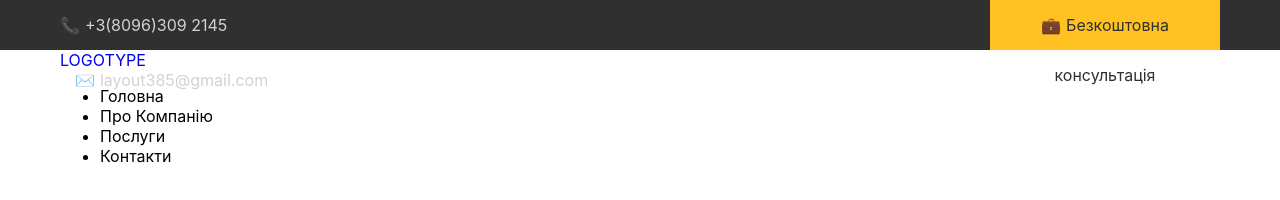
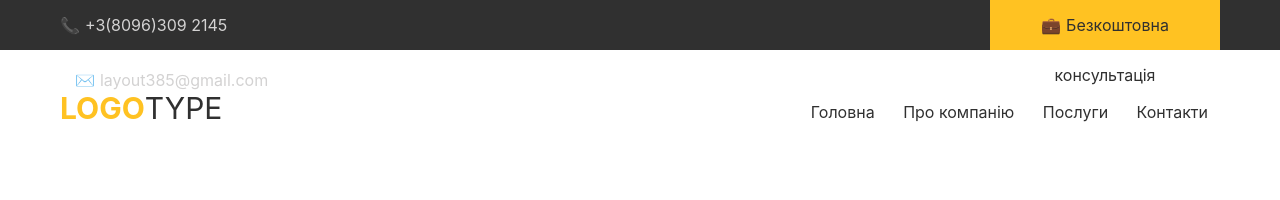
Before and after one commit to kozakvasyl/Magento_frontEnd_task_A, a plain HTML site: page index.html in a window 1280 px wide. Drawn offline with Linux system fonts and the light colour scheme.

Commit message:
added adaptive to header-bottom

```diff
--- a/index.html
+++ b/index.html
@@ -25,12 +25,12 @@
         </div>
         <div class="header-bottom">
             <div class="container">
-                <a href="http://">LOGOTYPE</a>
+                <a class="logo" href="http://"><span>LOGO</span>TYPE</a>
                 <ul>
-                    <li>Головна</li>
-                    <li>Про Компанію</li>
-                    <li>Послуги</li>
-                    <li>Контакти</li>
+                    <li><a href="http://">Головна</a></li>
+                    <li><a href="http://">Про компанію</a></li>
+                    <li><a href="http://">Послуги</a></li>
+                    <li><a href="http://">Контакти</a></li>
                 </ul>
             </div>
         </div>
--- a/styles/style.css
+++ b/styles/style.css
@@ -18,7 +18,7 @@ a {
 }
 
 
-/* _____________HEADER styles___________ */
+/* _____________HEADER-top styles___________ */
 
 .header-top {
     background-color: #303030;
@@ -100,3 +100,63 @@ a {
         height: 50px;
     }
 }
+
+
+/* _____________HEADER-bottom styles___________ */
+
+.header-bottom {
+    padding-top: 40px;
+    text-align: center;
+}
+
+.logo {
+    display: block;
+    font-size: 30px;
+    margin: 0 auto;
+    color: #303030;
+    margin-bottom: 40px;
+}
+
+.logo span {
+    font-weight: bolder;
+    color: #ffc222;
+}
+
+ul {
+    padding: 0;
+    margin: 0;
+}
+
+li {
+    display: inline-block;
+}
+
+li a {
+    /* display: inline-block; */
+    color: #303030;
+    padding: 5px 10px;
+    font-size: 12px;
+    border: 2px solid white;
+}
+
+li a:hover {
+    border: 2px solid #ffc222;
+}
+
+@media screen and (min-width: 450px) {
+    li a {
+        font-size: 16px;
+    }
+}
+
+@media screen and (min-width: 720px) {
+    .logo {
+        display: inline-block;
+        float: left;
+    }
+    ul {
+        display: inline-block;
+        float: right;
+        padding-top: 12px;
+    }
+}
```
